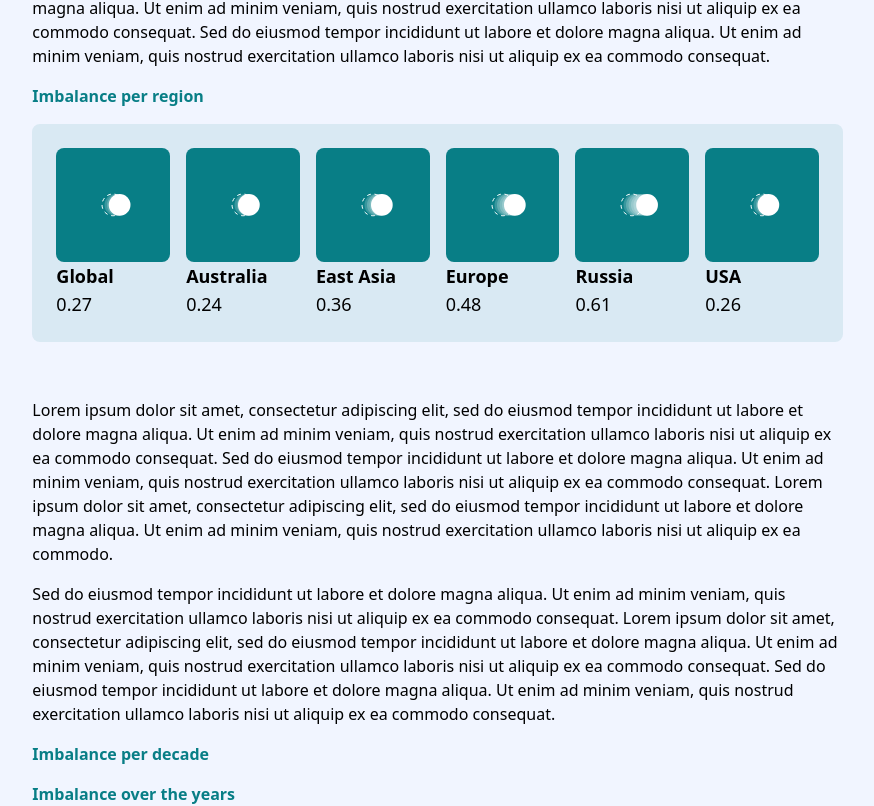
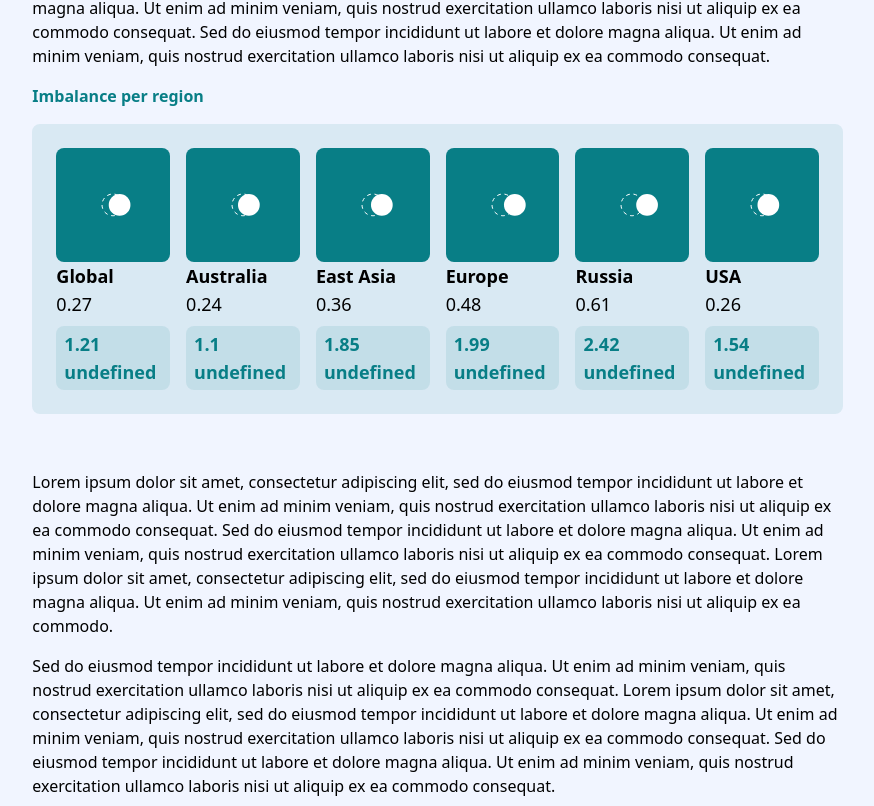
Before and after one commit to ucl-climate-action-unit/climate-risk-metrics, a React (Create React App) app: page / in a window 1280 px wide. Shown: the part 3938-4744 px from the top of the page, without its empty margins (405-1279 px from the left). Built offline with nearby package versions, Linux system fonts and the light colour scheme.

Commit message:
added classes for small multiple layout responsive

```diff
--- a/src/components/CardMinimal.jsx
+++ b/src/components/CardMinimal.jsx
@@ -1,9 +1,9 @@
 import { useMeasure } from 'react-use'
 
-export function CardMinimal({ id, children, year, value, unit, isMini = false }) {
+export function CardMinimal({ id, children, year, value, unit, isMini = false, total }) {
   const [ref, { width }] = useMeasure()
   return (
-    <div ref={ref} className={`${isMini ? 'w-14' : 'w-full'}`}>
+    <div ref={ref} className={`${isMini ? 'w-14' : 'min-w-[88px]'}`}>
       <div
         style={{ height: width }}
         className={`${
@@ -12,12 +12,18 @@ export function CardMinimal({ id, children, year, value, unit, isMini = false })
       >
         {children}
       </div>
-      <div className={`${isMini ? 'leading-5 text-center' : 'text-lg'} w-full`}>
+      <div className={`${isMini ? 'leading-5 text-center' : 'text-lg'}`}>
         <div className="font-bold">{year}</div>
         <div>
-          {value}&nbsp;
-          <span>{unit}</span>
+          {id === 'UWI' ? 'x' : ''}
+          {value}&#160;
+          {!isMini && <span>{unit}</span>}
         </div>
+        {total && (
+          <div className="w-fit mt-2 px-2 py-1 bg-STC bg-opacity-10 rounded-lg font-bold text-STC">
+            {total}
+          </div>
+        )}
       </div>
     </div>
   )
--- a/src/components/DecadesViz.jsx
+++ b/src/components/DecadesViz.jsx
@@ -6,7 +6,7 @@ import fixed_content from '../data/fixed_content.json'
 export function DecadesViz({ id }) {
   const DECADES = [2010, 2016, 2022]
   return (
-    <div className="flex w-full lg:gap-4 gap-2 bg-EEI bg-opacity-10 md:p-6 p-3 rounded-lg lg:mb-14 mb-8">
+    <div className="grid grid-cols-3 w-full lg:gap-4 gap-2 bg-EEI bg-opacity-10 md:p-6 p-3 rounded-lg lg:mb-14 mb-8">
       {DECADES.map((year) => {
         const value = computeGlobalValueByYear(year, id)
         return (
@@ -15,7 +15,7 @@ export function DecadesViz({ id }) {
             key={year}
             year={year}
             value={value}
-            unit={fixed_content[`card_${id}_number_detail`]}
+            unit={fixed_content[`card_mini_${id}_detail`]}
           >
             {id === 'EEI' && <RotationChart hasAxis={false} value={value} hasTrack={false} />}
           </CardMinimal>
--- a/src/components/RegionsViz.jsx
+++ b/src/components/RegionsViz.jsx
@@ -1,21 +1,30 @@
 import { CardMinimal } from '.'
 import { BarChart, CurveAmplitudeChart } from '../charts'
 import { computeCurrentRegionValues } from '../utils/values'
+import fixed_content from '../data/fixed_content.json'
 
 export function RegionsViz({ id }) {
   return (
     <div
-      className={`flex w-full gap-4 ${
+      className={`grid xl:grid-cols-6 grid-cols-3 w-full gap-4 ${
         id === 'EEI' ? 'bg-EEI' : id === 'STC' ? 'bg-STC' : 'bg-UWI'
-      } bg-opacity-10 p-6 rounded-lg lg:mb-14 mb-8`}
+      } bg-opacity-10 md:p-6 p-3 rounded-lg lg:mb-14 mb-8`}
     >
-      {computeCurrentRegionValues(id).map((region) => {
+      {computeCurrentRegionValues(id).map((row) => {
+        const { region, value, total } = row
         return (
-          <CardMinimal id={id} key={region.region} year={region.region} value={region.value}>
-            {id === 'STC' && <BarChart value={region.value} hasAxis={false} />}
-            {id === 'UWI' && (
-              <CurveAmplitudeChart value={region.value} hasAxis={false} isMini={true} />
-            )}
+          <CardMinimal
+            id={id}
+            key={region}
+            year={region}
+            value={value}
+            unit={fixed_content[`card_mini_${id}_detail`]}
+            total={
+              id === 'STC' ? `${total} ${fixed_content[`card_mini_${id}_detail_2`]}` : undefined
+            }
+          >
+            {id === 'STC' && <BarChart value={value} hasAxis={false} hasTrack={false} />}
+            {id === 'UWI' && <CurveAmplitudeChart value={value} hasAxis={false} isMini={true} />}
           </CardMinimal>
         )
       })}
--- a/src/components/YearsViz.jsx
+++ b/src/components/YearsViz.jsx
@@ -1,6 +1,7 @@
 import { CardMinimal } from '.'
 import { CurveAmplitudeChart } from '../charts'
 import { computeYearValues } from '../utils/values'
+import fixed_content from '../data/fixed_content.json'
 
 export function YearsViz({ id }) {
   return (
@@ -13,7 +14,14 @@ export function YearsViz({ id }) {
         const { year, value } = row
         return (
           !isNaN(value) && (
-            <CardMinimal id={id} key={year} year={year} value={value} isMini={true}>
+            <CardMinimal
+              id={id}
+              key={year}
+              year={year}
+              value={value}
+              isMini={true}
+              unit={fixed_content[`card_mini_${id}_detail`]}
+            >
               {id === 'UWI' && <CurveAmplitudeChart hasAxis={false} value={value} isMini={true} />}
             </CardMinimal>
           )
```
